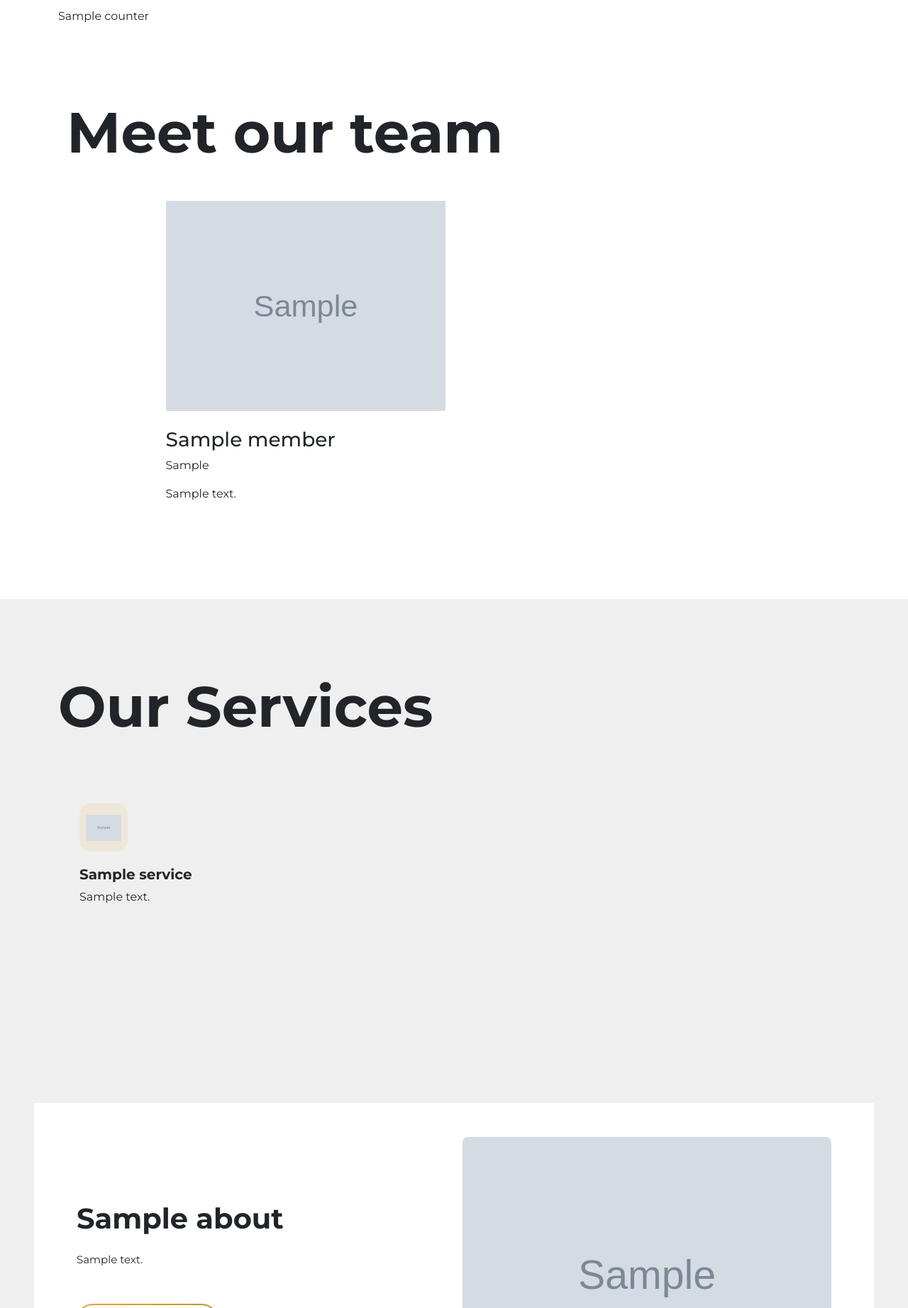
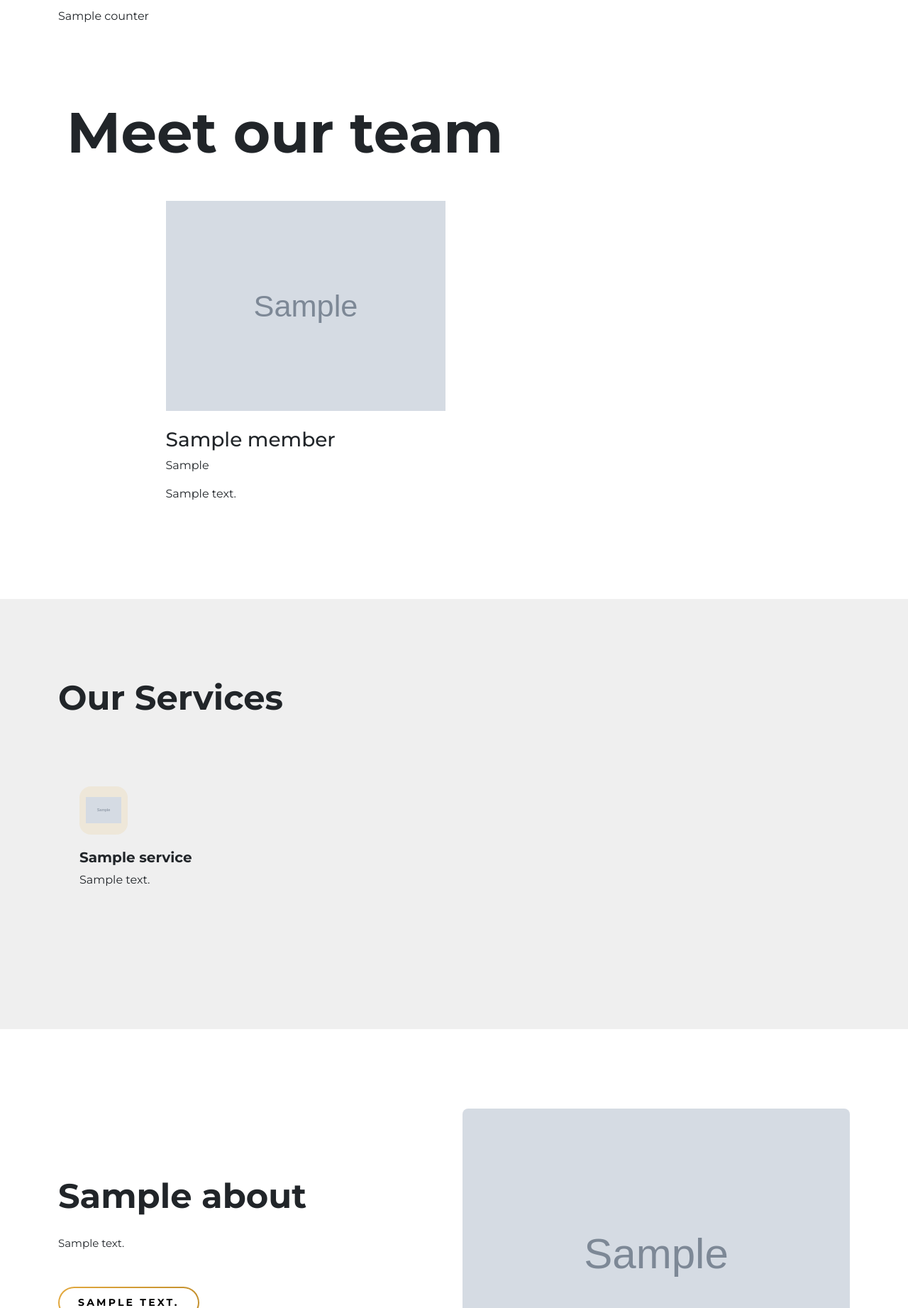
Before and after one commit to ashkan-k/ashkanmasoumian.com-Am-business-Django, a Django app: template templates/frontend/about.html in a window 1280 px wide. Shown: the part 1963-3806 px from the top of the page at 71% size. Run offline with Django 5.2, Linux system fonts and the light colour scheme; the template is opened without the code that fills it: most values are stand-ins (such as "Sample title", 1, 10 or a date in 2020); grey boxes marked "Sample" are stand-in pictures; parts of the project's set-up code (start-up, migrations or seed data) failed here and were passed over; some libraries are stand-ins or nearby versions; some web fonts are replaced.

Commit message:
***************

```diff
--- a/core/models.py
+++ b/core/models.py
@@ -609,13 +609,13 @@ class PricingPlan(TimestampedModel):
         return pick_lang(self, "button_text", lang)
 
     def get_price_text(self, lang='en'):
-        """Visible price/options line for the active language."""
-        value = pick_lang(self, "price_text", lang)
-        if value:
-            return value
-        if self.price is not None:
-            return f"{self.currency or ''}{self.price:g}{self.cents or ''}"
-        return ""
+        """Visible price/options line for the active language.
+
+        Only the free-text fields are used.  An empty value means "hide the
+        price line" — legacy numeric fields must not resurrect a previous
+        amount (e.g. ``000`` from ``price=0`` + ``cents=00``).
+        """
+        return (pick_lang(self, "price_text", lang) or "").strip()
 
 
 class Testimonial(TimestampedModel):
@@ -869,18 +869,18 @@ class SectionStyle(TimestampedModel):
     subtitle_ar = models.TextField(blank=True, default="", verbose_name="Description (AR)")
 
     # ── Background & colours ──
-    background_color = models.CharField(max_length=20, blank=True, default="", verbose_name="Background Colour",
+    background_color = models.CharField(max_length=50, blank=True, default="", verbose_name="Background Colour",
                                         help_text="Pick from the palette or type a value such as #530e69")
     background_image = models.ImageField(upload_to="sections/backgrounds/", blank=True, null=True,
                                          verbose_name="Background Image",
                                          help_text="Overrides the background colour")
-    overlay_color = models.CharField(max_length=20, blank=True, default="", verbose_name="Overlay Colour")
+    overlay_color = models.CharField(max_length=50, blank=True, default="", verbose_name="Overlay Colour")
     overlay_opacity = models.PositiveIntegerField(default=0, verbose_name="Overlay Opacity (%)",
                                                   help_text="0 = no overlay, 90 = almost opaque")
-    text_color = models.CharField(max_length=20, blank=True, default="", verbose_name="Body Text Colour")
-    heading_color = models.CharField(max_length=20, blank=True, default="", verbose_name="Heading Colour")
-    card_background = models.CharField(max_length=20, blank=True, default="", verbose_name="Card Background")
-    card_text_color = models.CharField(max_length=20, blank=True, default="", verbose_name="Card Text Colour")
+    text_color = models.CharField(max_length=50, blank=True, default="", verbose_name="Body Text Colour")
+    heading_color = models.CharField(max_length=50, blank=True, default="", verbose_name="Heading Colour")
+    card_background = models.CharField(max_length=50, blank=True, default="", verbose_name="Card Background")
+    card_text_color = models.CharField(max_length=50, blank=True, default="", verbose_name="Card Text Colour")
 
     show_pattern = models.BooleanField(default=True, verbose_name="Show Decorative Pattern")
     item_limit = models.PositiveIntegerField(
@@ -936,12 +936,14 @@ class SectionStyle(TimestampedModel):
 
         Only sanitised colour values are emitted, so the result contains no
         characters that HTML escaping would alter.
+
+        ``--am-heading`` / ``--am-text`` are always set so a nested section
+        (e.g. Why inside Services) cannot inherit a parent section's colours.
         """
-        declarations = []
-        if self.title_color:
-            declarations.append(f"--am-heading:{self.title_color}")
-        if self.body_color:
-            declarations.append(f"--am-text:{self.body_color}")
+        declarations = [
+            f"--am-heading:{self.title_color or 'var(--am-heading-default)'}",
+            f"--am-text:{self.body_color or 'var(--am-text-default)'}",
+        ]
         if self.card_bg:
             declarations.append(f"--am-card-bg:{self.card_bg}")
         if self.card_text:
--- a/core/views.py
+++ b/core/views.py
@@ -953,6 +953,8 @@ def pricing_view(request):
                 price_text_en=request.POST.get("price_text_en", "").strip(),
                 price_text_fa=request.POST.get("price_text_fa", "").strip(),
                 price_text_ar=request.POST.get("price_text_ar", "").strip(),
+                # Free-text price is the only source of truth now.
+                price=None, currency="", cents="",
                 is_popular="is_popular" in request.POST,
                 button_text_en=request.POST.get("button_text_en", "Buy"),
                 button_text_fa=request.POST.get("button_text_fa", "خرید"),
@@ -976,6 +978,10 @@ def pricing_view(request):
             obj.price_text_en = request.POST.get("price_text_en", obj.price_text_en).strip()
             obj.price_text_fa = request.POST.get("price_text_fa", obj.price_text_fa).strip()
             obj.price_text_ar = request.POST.get("price_text_ar", obj.price_text_ar).strip()
+            # Drop legacy numeric fields so an emptied text line stays empty.
+            obj.price = None
+            obj.currency = ""
+            obj.cents = ""
             obj.is_popular = "is_popular" in request.POST
             obj.button_text_en = request.POST.get("button_text_en", obj.button_text_en)
             obj.button_text_fa = request.POST.get("button_text_fa", obj.button_text_fa)
--- a/templates/admin_panel/sections.html
+++ b/templates/admin_panel/sections.html
@@ -169,6 +169,7 @@
         </div>
         <div class="form-group">
             <label class="form-check"><input type="checkbox" name="show_pattern" {% if item.show_pattern %}checked{% endif %}><span>{% tr "Show the decorative pattern" "نمایش طرح تزئینی" "إظهار النقش الزخرفي" %}</span></label>
+            <small class="form-help">{% tr "Built-in geometric texture (pattern-footer). Uncheck to hide it on this section. On Pricing/Countdown it appears when there is no background image; on Why it can also sit lightly over a background image." "بافت هندسی داخلی سایت. برای مخفی کردنش تیک را بردارید. در Pricing/Countdown فقط وقتی تصویر پس‌زمینه نباشد دیده می‌شود؛ در Why می‌تواند روی تصویر هم نیمه‌شفاف بنشیند." "نقش هندسي مدمج. ألغِ التحديد لإخفائه. في التسعير/العد يظهر بدون صورة خلفية؛ وفي Why يمكن أن يظهر فوق الصورة بشفافية." %}</small>
         </div>
 
         <div class="form-section-title"><i class="ph ph-eyedropper"></i> {% tr "Text & Cards" "متن و کارت‌ها" "النص والبطاقات" %}</div>
--- a/templates/frontend/about.html
+++ b/templates/frontend/about.html
@@ -66,9 +66,9 @@
 {% endif %}
 
 {% if services %}
-<div class="section section-3"><div class="container">
+<div class="section section-3 am-section am-services-section"><div class="container am-section-inner">
     <div class="row"><div class="col-lg-6 mb-5">
-        <h2 class="heading">{% tr "Our Services" "خدمات ما" "خدماتنا" %}</h2>
+        <h2 class="heading am-section-title">{% tr "Our Services" "خدمات ما" "خدماتنا" %}</h2>
     </div></div>
     <div class="row features-wrap">
         {% for service in services %}
@@ -86,11 +86,13 @@
         </div></div></div>
         {% endfor %}
     </div>
-</div>
+</div></div>
+{% endif %}
+
 {% get_why_title about as why_t %}{% if why_t %}
-    <div class="box-white pt-5 p-md-5 mx-md-5 am-why-section"><div class="container"><div class="row align-items-center">
+<div class="section am-section am-why-section"><div class="container am-section-inner"><div class="row align-items-center">
     <div class="col-lg-6 align-self-center mb-5 mb-lg-0"><div class="am-why-copy">
-            <h2 class="heading mb-4" style="font-size:40px;">{{ why_t }}</h2>
+        <h2 class="heading mb-4 am-section-title">{{ why_t }}</h2>
         <p class="am-why-custom">{% get_why_content about %}</p>
         {% trans_field about "cta_text" as cta %}{% if cta %}
         <p class="mt-5"><a href="{{ about.cta_url }}" class="btn btn-primary-gradient-white-bg">{{ cta }}</a></p>{% endif %}
@@ -101,6 +103,4 @@
     </div>
 </div></div></div>
 {% endif %}
-</div>
-{% endif %}
 {% endblock %}
--- a/templates/frontend/base.html
+++ b/templates/frontend/base.html
@@ -99,6 +99,16 @@
         }
         .am-section .am-section-title {
             color: var(--am-heading, var(--am-heading-default, inherit));
+            /* One shared size for every homepage section title */
+            font-size: 48px;
+            line-height: 1.15;
+            font-weight: 700;
+        }
+        @media (max-width: 991.98px) {
+            .am-section .am-section-title { font-size: 36px; }
+        }
+        @media (max-width: 575.98px) {
+            .am-section .am-section-title { font-size: 28px; }
         }
         .am-section .am-section-subheading,
         .am-section .am-section-subtitle,
@@ -213,9 +223,19 @@
             background-color: #290734;
         }
 
-        /* Why block: undo the theme's 200px text-wrap shrink so width
-           matches the About section above, and lay out six points in two
-           columns. */
+        /* Why block: independent section (no longer nested in Services),
+           so its background/heading colours cannot leak into Pricing. */
+        .am-why-section {
+            position: relative;
+            overflow: hidden;
+            isolation: isolate;
+        }
+        .am-services-section.section-3 {
+            padding-bottom: 7rem;
+        }
+        .am-services-section .features-wrap {
+            margin-bottom: 0;
+        }
         .am-why-section .am-why-copy,
         .am-why-section .text-wrap {
             margin-right: 0 !important;
--- a/templates/frontend/partials/_countdown.html
+++ b/templates/frontend/partials/_countdown.html
@@ -13,7 +13,7 @@ when opacity is above zero — a seeded 92% purple overlay used to hide uploads.
      style="padding:70px 0;background-color:{% if s.bg_color %}{{ s.bg_color }}{% else %}#530e69{% endif %};{% if s.background_image %}background-image:url('{{ s.background_image.url }}');background-size:cover;background-position:center;{% endif %}--am-heading-default:#e2a83e;--am-text-default:rgba(255,255,255,0.85);{% sec_bg_style s %}">
     {% if s.background_image %}
     <div class="am-section-bg" style="background-image:url('{{ s.background_image.url }}');"></div>
-    {% elif s.show_pattern or not s %}
+    {% elif s.show_pattern %}
     <div class="am-section-pattern" style="background-image:url('{% static 'frontend/images/patterns/pattern-footer.svg' %}');background-size:300px;background-repeat:repeat;"></div>
     {% endif %}
     {% if s.overlay and s.overlay_opacity %}<div class="am-section-overlay"></div>{% endif %}
@@ -33,7 +33,7 @@ when opacity is above zero — a seeded 92% purple overlay used to hide uploads.
                 <div class="{% if not countdown.image %}text-center{% endif %}">
                     {% sec_text s "subheading" "" as cd_eyebrow %}
                     {% if cd_eyebrow %}<h3 class="subheading am-section-subheading" style="margin-bottom:0.75rem;">{{ cd_eyebrow }}</h3>{% endif %}
-                    <h2 class="heading am-section-title" style="font-size:42px;line-height:1.15;margin-bottom:1.25rem;">
+                    <h2 class="heading am-section-title" style="line-height:1.15;margin-bottom:1.25rem;">
                         {% sec_text s "title" "About AM Business" "درباره ای ام بیزینس" "عن إي إم بيزنس" %}
                     </h2>
                     {% sec_text s "subtitle" "" as cd_desc %}
```
Also changed, not shown: templates/frontend/index.html (+12 -10 lines), templates/frontend/services.html (+12 -11 lines), core/migrations/0013_section_colors_and_empty_price.py (added). Lines whose indentation alone changed are shown as unchanged.
